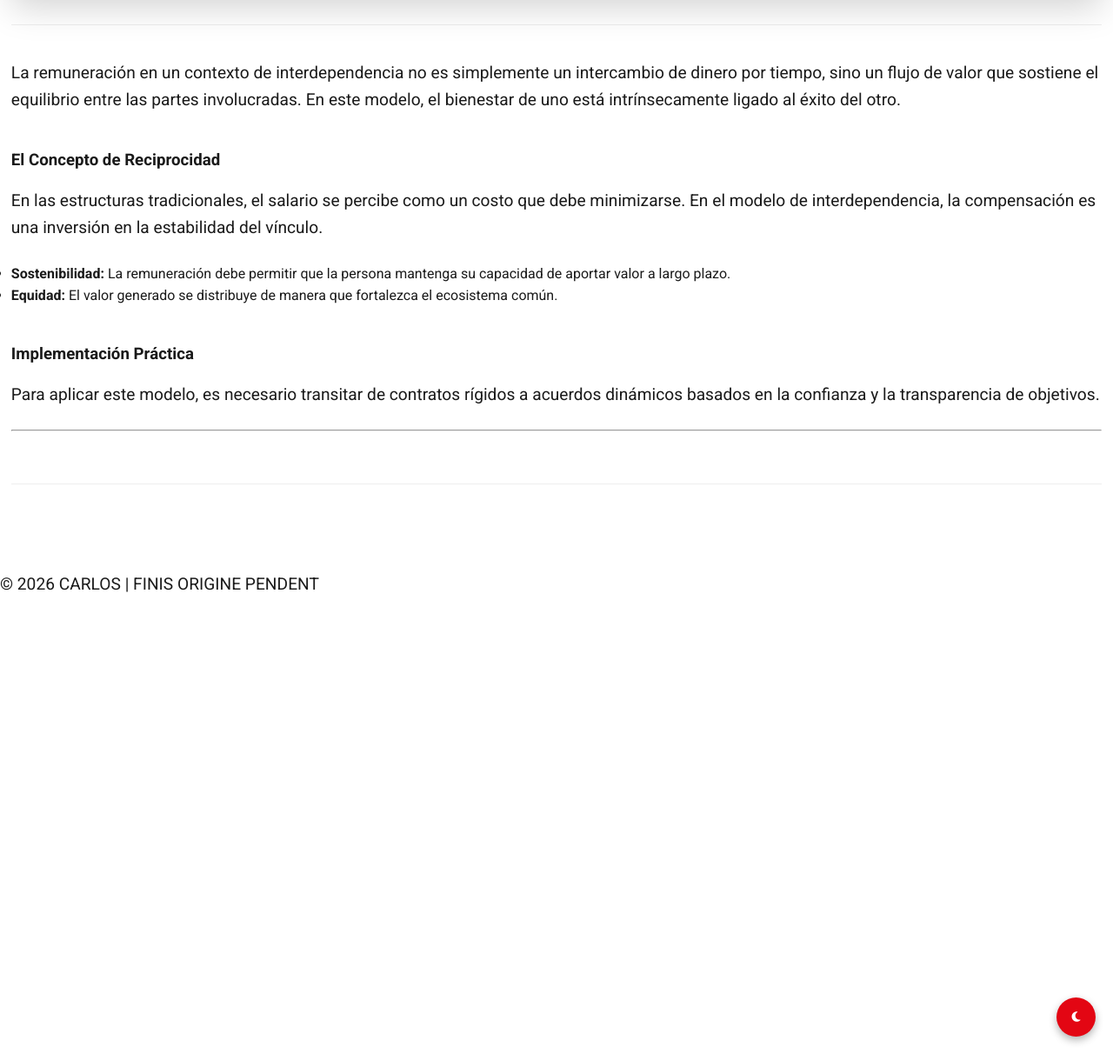
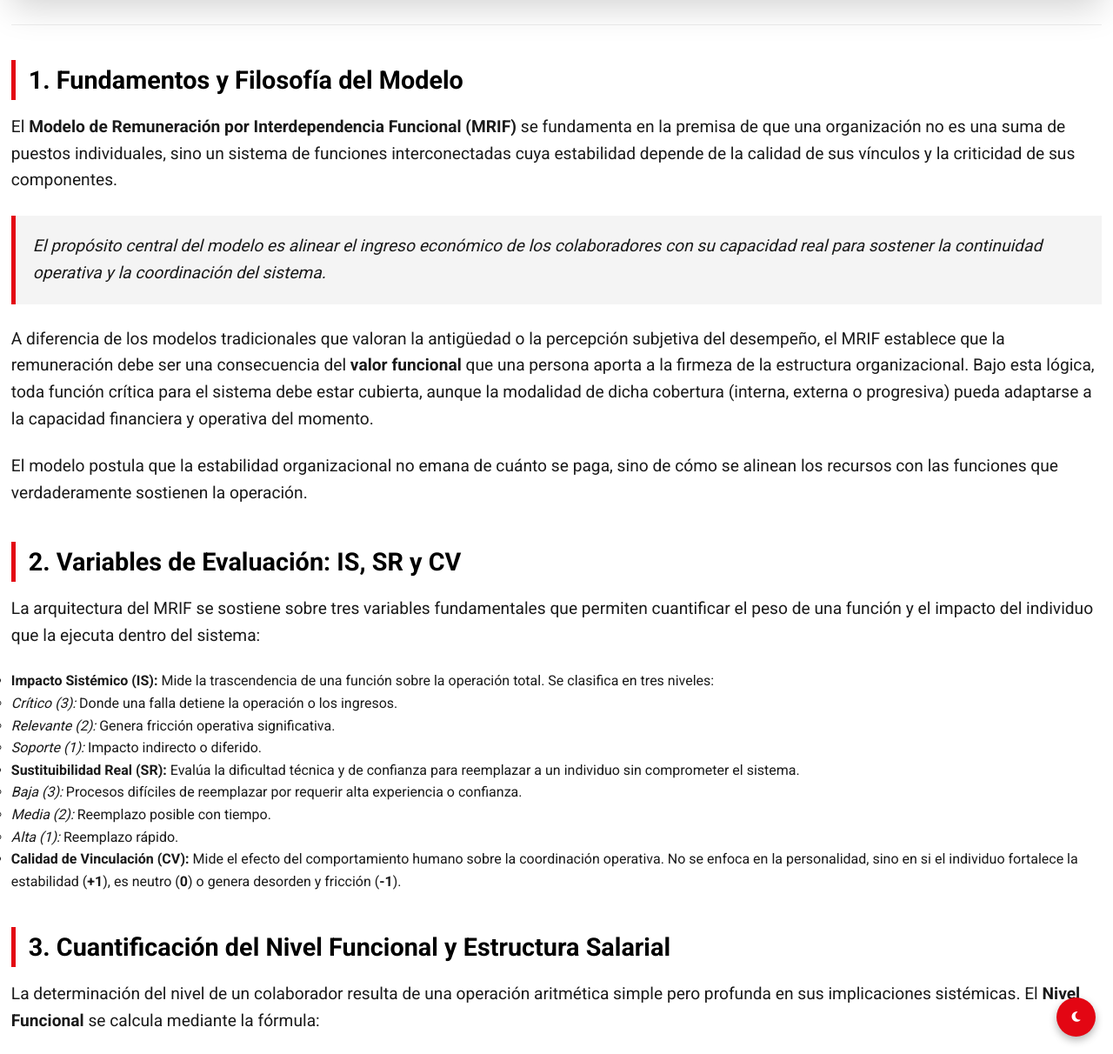
Before and after one commit to cafrhein/muro, a Jekyll site: the page built from _posts/2026-03-25-modelo-remuneracion-interdependencia.md, in a window 1280 px wide and 1400 px high, scrolled down 604 px. Shown: the part 188-1400 px from the top of the window at 87% size. Built offline with Jekyll 4.4.1, drawn with Linux system fonts in a browser that asks for light colours; some of the changed text lies outside the part shown.

Commit message:
Update 2026-03-25-modelo-remuneracion-interdependencia.md

```diff
--- a/_posts/2026-03-25-modelo-remuneracion-interdependencia.md
+++ b/_posts/2026-03-25-modelo-remuneracion-interdependencia.md
@@ -6,17 +6,86 @@ categories: actualidad
 image: /assets/img/posts/Gemini_Generated_Image_1d0g851d0g851d0g.png
 ---
 
-La remuneración en un contexto de interdependencia no es simplemente un intercambio de dinero por tiempo, sino un flujo de valor que sostiene el equilibrio entre las partes involucradas. En este modelo, el bienestar de uno está intrínsecamente ligado al éxito del otro.
+## 1. Fundamentos y Filosofía del Modelo
 
-### El Concepto de Reciprocidad
+El **Modelo de Remuneración por Interdependencia Funcional (MRIF)** se fundamenta en la premisa de que una organización no es una suma de puestos individuales, sino un sistema de funciones interconectadas cuya estabilidad depende de la calidad de sus vínculos y la criticidad de sus componentes.
 
-En las estructuras tradicionales, el salario se percibe como un costo que debe minimizarse. En el modelo de interdependencia, la compensación es una inversión en la estabilidad del vínculo.
+> El propósito central del modelo es alinear el ingreso económico de los colaboradores con su capacidad real para sostener la continuidad operativa y la coordinación del sistema.
 
-* **Sostenibilidad:** La remuneración debe permitir que la persona mantenga su capacidad de aportar valor a largo plazo.
-* **Equidad:** El valor generado se distribuye de manera que fortalezca el ecosistema común.
+A diferencia de los modelos tradicionales que valoran la antigüedad o la percepción subjetiva del desempeño, el MRIF establece que la remuneración debe ser una consecuencia del **valor funcional** que una persona aporta a la firmeza de la estructura organizacional. Bajo esta lógica, toda función crítica para el sistema debe estar cubierta, aunque la modalidad de dicha cobertura (interna, externa o progresiva) pueda adaptarse a la capacidad financiera y operativa del momento.
 
-### Implementación Práctica
+El modelo postula que la estabilidad organizacional no emana de cuánto se paga, sino de cómo se alinean los recursos con las funciones que verdaderamente sostienen la operación.
 
-Para aplicar este modelo, es necesario transitar de contratos rígidos a acuerdos dinámicos basados en la confianza y la transparencia de objetivos.
+## 2. Variables de Evaluación: IS, SR y CV
 
----
+La arquitectura del MRIF se sostiene sobre tres variables fundamentales que permiten cuantificar el peso de una función y el impacto del individuo que la ejecuta dentro del sistema:
+
+* **Impacto Sistémico (IS):** Mide la trascendencia de una función sobre la operación total. Se clasifica en tres niveles:
+    * *Crítico (3):* Donde una falla detiene la operación o los ingresos.
+    * *Relevante (2):* Genera fricción operativa significativa.
+    * *Soporte (1):* Impacto indirecto o diferido.
+* **Sustituibilidad Real (SR):** Evalúa la dificultad técnica y de confianza para reemplazar a un individuo sin comprometer el sistema.
+    * *Baja (3):* Procesos difíciles de reemplazar por requerir alta experiencia o confianza.
+    * *Media (2):* Reemplazo posible con tiempo.
+    * *Alta (1):* Reemplazo rápido.
+* **Calidad de Vinculación (CV):** Mide el efecto del comportamiento humano sobre la coordinación operativa. No se enfoca en la personalidad, sino en si el individuo fortalece la estabilidad (**+1**), es neutro (**0**) o genera desorden y fricción (**-1**).
+
+## 3. Cuantificación del Nivel Funcional y Estructura Salarial
+
+La determinación del nivel de un colaborador resulta de una operación aritmética simple pero profunda en sus implicaciones sistémicas. El **Nivel Funcional** se calcula mediante la fórmula:
+
+`Nivel = IS + SR`
+
+El resultado de esta suma categoriza la función en cuatro rangos, desde el **Nivel 1 (Básico)** para puntajes de 2-3, hasta el **Nivel 4 (Crítico)** para un puntaje de 6. Este nivel define el **Factor de Nivel**, que oscila entre 1.0 y 3.0+, y que se aplica al salario mínimo base para determinar la remuneración bruta. Para el año 2026, el modelo toma como ancla un salario mínimo mensual de **$9,451 MXN**.
+
+La fórmula final de remuneración integra el comportamiento sistémico del individuo:
+
+`Salario Final = Salario Base ± Ajuste CV`
+
+Este ajuste por **Calidad de Vinculación** puede incrementar el salario entre un 10% y 20% si el puntaje es positivo, o reducirlo entre un 10% y 25% si es negativo, asegurando que la conducta tenga un impacto económico real y medible.
+
+## 4. Profundización en la Calidad de Vinculación (CV)
+
+La **Calidad de Vinculación (CV)** es el mecanismo de control más innovador del MRIF, ya que convierte la interdependencia humana en un factor financiero. Se evalúa mediante cuatro dimensiones concretas:
+
+1.  **Cumplimiento de Acuerdos (CA):** Evalúa si se cumplen tiempos y condiciones sin necesidad de supervisión constante.
+2.  **Coordinación Operativa (CO):** Mide la integración con otras áreas y si la persona facilita o bloquea el trabajo de los demás.
+3.  **Carga de Supervisión (CS):** Analiza la autonomía del colaborador; a mayor necesidad de supervisión, menor es su calidad de vinculación.
+4.  **Impacto Relacional (IR):** Determina si el individuo mejora el ambiente funcional o genera desgaste mediante conflictos o rumores.
+
+> **Regla Crítica:** Ningún resultado técnico puede compensar una mala calidad de vinculación.
+
+El sistema de puntuación es estricto: un CV negativo (-1) sostenido durante dos evaluaciones obliga a una intervención, y tres evaluaciones negativas resultan en la salida o reubicación del individuo.
+
+## 5. Integración de Perfiles de Mercado Alto (Nivel 5)
+
+El modelo reconoce que existen funciones cuya demanda externa supera los rangos internos, denominadas **Nivel 5** o **Perfiles de Mercado Alto**. La activación de este nivel es excepcional y requiere cumplir simultáneamente con un **IS=3** y un **SR=3**.
+
+Para estos casos, la remuneración se divide en tres componentes obligatorios:
+* **Base Fija controlada:** (entre 2.5 y 4.0 SM) para no desalinear la estructura interna.
+* **Componente Variable:** (30% a 60% del ingreso) ligado a indicadores de desempeño sistémico.
+* **Incentivo de Largo Plazo:** Opcional, enfocado en la estabilidad.
+
+Estos perfiles deben contar con un **Plan de Impacto Obligatorio** y una **Estrategia de Salida** que incluya la transferencia de conocimiento.
+
+## 6. Estrategias de Cobertura y Progresión Funcional
+
+La estabilidad de la organización no depende de quién ejecuta la función, sino de que esta sea cubierta de manera consistente. El MRIF propone cuatro estrategias:
+
+* **Contratación Completa:** Para necesidades operativas continuas y alta especialización.
+* **Contratación Parcial:** Ideal para intervenciones estratégicas con recursos limitados.
+* **Outsourcing:** Para funciones estandarizables con baja necesidad de integración estratégica.
+* **Desarrollo Interno:** Formación de talento propio, garantiza alta alineación pero requiere tiempo.
+
+**Regla de Progresión:** Las funciones críticas deben evolucionar hacia esquemas de mayor integración (completo o interno) a medida que la capacidad del sistema crezca.
+
+## 7. Conclusiones y Validación del Sistema
+
+La implementación del MRIF se desarrolla en cuatro fases: diagnóstico de variables, ajuste estructural de salarios, control operativo mensual del CV y optimización para eliminar dependencias críticas.
+
+El éxito del modelo se valida mediante indicadores claros:
+1. Disminución de la rotación en personal clave.
+2. Reducción de la fricción operativa.
+3. Mayor claridad en la toma de decisiones salariales.
+
+En última instancia, el **Modelo de Remuneración por Interdependencia Funcional** asegura que cada unidad de recurso invertida en nómina contribuya directamente a la eficiencia y continuidad organizacional, protegiendo al sistema de distorsiones causadas por negociaciones informales o presiones externas descontroladas.
```
